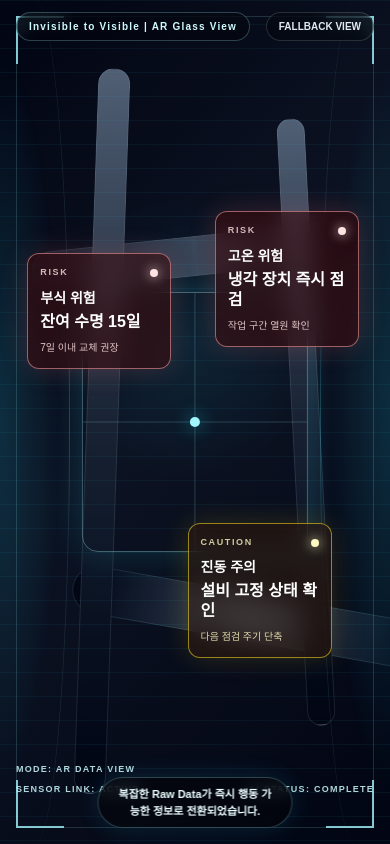
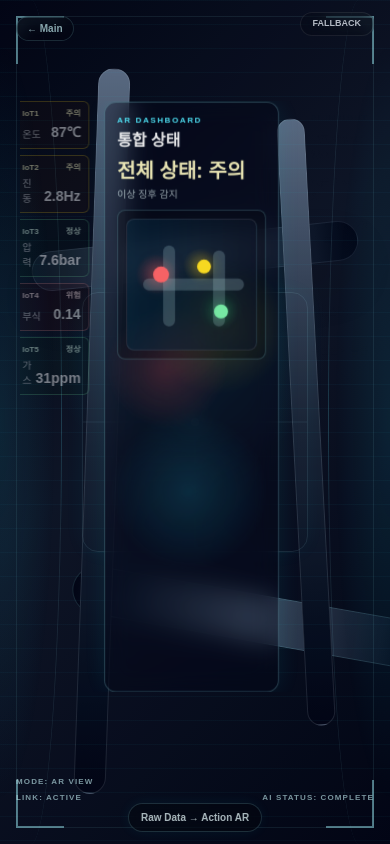
Before and after one commit to rladhEKd/invisible-to-visible, a Next.js app: page /scan in a window 390 px wide. Built offline with nearby package versions, Linux system fonts and the light colour scheme; no server answers.

Commit message:
Polish scan HUD for iPhone landscape

```diff
--- a/app/scan/page.tsx
+++ b/app/scan/page.tsx
@@ -1,38 +1,26 @@
 "use client";
 
+import Link from "next/link";
 import { useEffect, useRef, useState } from "react";
 
 const analysisSteps = [
-  "Scanning Raw Dataset...",
+  "Scanning Raw Data...",
   "AI Processing...",
-  "Risk Classification...",
+  "Risk Check...",
 ];
 
-const resultCards = [
-  {
-    title: "부식 위험",
-    primary: "잔여 수명 15일",
-    action: "7일 이내 교체 권장",
-    position: "left-[7%] top-[30%]",
-    tone: "border-red-300/55 bg-red-950/50 text-red-100 shadow-[0_0_28px_rgba(248,113,113,0.2)]",
-    label: "RISK",
-  },
-  {
-    title: "고온 위험",
-    primary: "냉각 장치 즉시 점검",
-    action: "작업 구간 열원 확인",
-    position: "right-[8%] top-[25%]",
-    tone: "border-red-300/55 bg-red-950/50 text-red-100 shadow-[0_0_28px_rgba(248,113,113,0.2)]",
-    label: "RISK",
-  },
-  {
-    title: "진동 주의",
-    primary: "설비 고정 상태 확인",
-    action: "다음 점검 주기 단축",
-    position: "right-[15%] bottom-[22%]",
-    tone: "border-yellow-300/55 bg-yellow-950/40 text-yellow-100 shadow-[0_0_28px_rgba(250,204,21,0.16)]",
-    label: "CAUTION",
-  },
+const iotCards = [
+  { id: "IoT1", label: "온도", value: "87℃", state: "주의", tone: "border-yellow-300/40 bg-yellow-950/25 text-yellow-100" },
+  { id: "IoT2", label: "진동", value: "2.8Hz", state: "주의", tone: "border-yellow-300/40 bg-yellow-950/25 text-yellow-100" },
+  { id: "IoT3", label: "압력", value: "7.6bar", state: "정상", tone: "border-green-300/40 bg-green-950/20 text-green-100" },
+  { id: "IoT4", label: "부식", value: "0.14", state: "위험", tone: "border-red-300/40 bg-red-950/30 text-red-100" },
+  { id: "IoT5", label: "가스", value: "31ppm", state: "정상", tone: "border-green-300/40 bg-green-950/20 text-green-100" },
+];
+
+const insights = [
+  "구조 안정성: 양호",
+  "효율 저하 감지",
+  "정비 예상: 23일 후",
 ];
 
 export default function ScanPage() {
@@ -128,79 +116,199 @@ export default function ScanPage() {
         </div>
       )}
 
-      <div className="absolute inset-0 bg-black/18" />
-      <div className="absolute inset-0 bg-[linear-gradient(rgba(34,211,238,0.06)_1px,transparent_1px)] bg-[size:100%_24px]" />
-      <div className="pointer-events-none absolute inset-y-0 left-0 w-[18vw] rounded-r-[55%] border-r border-cyan-200/10 bg-[radial-gradient(ellipse_at_left,rgba(34,211,238,0.16),transparent_62%)] backdrop-blur-[0.4px]" />
-      <div className="pointer-events-none absolute inset-y-0 right-0 w-[18vw] rounded-l-[55%] border-l border-cyan-200/10 bg-[radial-gradient(ellipse_at_right,rgba(34,211,238,0.16),transparent_62%)] backdrop-blur-[0.4px]" />
+      <div className="absolute inset-0 bg-black/10" />
+      <div className="absolute inset-0 bg-[linear-gradient(rgba(34,211,238,0.035)_1px,transparent_1px)] bg-[size:100%_24px]" />
+      <div className="pointer-events-none absolute inset-y-0 left-0 w-[16vw] rounded-r-[55%] border-r border-cyan-200/10 bg-[radial-gradient(ellipse_at_left,rgba(34,211,238,0.1),transparent_64%)] backdrop-blur-[0.4px]" />
+      <div className="pointer-events-none absolute inset-y-0 right-0 w-[16vw] rounded-l-[55%] border-l border-cyan-200/10 bg-[radial-gradient(ellipse_at_right,rgba(34,211,238,0.1),transparent_64%)] backdrop-blur-[0.4px]" />
 
-      <div className="absolute left-4 top-3 z-20 rounded-full border border-cyan-200/25 bg-black/30 px-3 py-1.5 text-[10px] font-semibold tracking-[0.12em] text-cyan-100 backdrop-blur sm:left-6 sm:top-5 sm:px-4 sm:py-2 sm:text-xs">
-        Invisible to Visible | AR Glass View
+      <Link
+        href="/"
+        className="absolute left-4 top-4 z-30 rounded-full border border-cyan-200/15 bg-black/15 px-2.5 py-1 text-[10px] font-semibold text-cyan-100/65 backdrop-blur transition hover:border-cyan-200/45 hover:bg-cyan-300/10 hover:text-cyan-100"
+      >
+        ← Main
+      </Link>
+
+      <div
+        className={`absolute right-4 top-3 z-20 rounded-full border border-white/10 bg-black/20 px-3 py-1 text-[9px] font-semibold text-slate-200 backdrop-blur transition-opacity duration-700 lg:right-6 lg:top-5 lg:px-4 lg:py-1.5 lg:text-xs ${
+          isAnalysisComplete ? "opacity-80" : "opacity-35"
+        }`}
+      >
+        {isCameraReady ? "LIVE" : "FALLBACK"}
       </div>
 
-      <div className="absolute right-4 top-3 z-20 rounded-full border border-white/15 bg-black/30 px-3 py-1.5 text-[10px] font-semibold text-slate-200 backdrop-blur sm:right-6 sm:top-5 sm:px-4 sm:py-2 sm:text-xs">
-        {isCameraReady ? "LIVE CAMERA" : "FALLBACK VIEW"}
+      <div
+        className={`absolute left-4 bottom-10 z-20 space-y-1 text-[8px] font-semibold tracking-[0.14em] text-cyan-100/85 transition-opacity duration-700 lg:left-6 lg:bottom-16 lg:space-y-1.5 lg:text-[10px] ${
+          isAnalysisComplete ? "opacity-70" : "opacity-25"
+        }`}
+      >
+        <p>MODE: AR VIEW</p>
+        <p>LINK: ACTIVE</p>
       </div>
 
-      <div className="absolute left-4 bottom-12 z-20 space-y-1.5 text-[9px] font-semibold tracking-[0.14em] text-cyan-100/85 sm:left-6 sm:bottom-16 sm:text-[10px]">
-        <p>MODE: AR DATA VIEW</p>
-        <p>SENSOR LINK: ACTIVE</p>
-      </div>
-
-      <div className="absolute right-4 bottom-12 z-20 text-[9px] font-semibold tracking-[0.14em] text-cyan-100/85 sm:right-6 sm:bottom-16 sm:text-[10px]">
+      <div
+        className={`absolute right-4 bottom-10 z-20 text-[8px] font-semibold tracking-[0.14em] text-cyan-100/85 transition-opacity duration-700 lg:right-6 lg:bottom-16 lg:text-[10px] ${
+          isAnalysisComplete ? "opacity-70" : "opacity-25"
+        }`}
+      >
         AI STATUS: {isAnalysisComplete ? "COMPLETE" : "ANALYZING"}
       </div>
 
-      <div className="pointer-events-none absolute inset-4 z-10 border border-cyan-200/16 sm:inset-6" />
-      <div className="pointer-events-none absolute left-4 top-4 z-10 h-12 w-12 border-l-2 border-t-2 border-cyan-200/80 sm:left-6 sm:top-6 sm:h-16 sm:w-16" />
-      <div className="pointer-events-none absolute right-4 top-4 z-10 h-12 w-12 border-r-2 border-t-2 border-cyan-200/80 sm:right-6 sm:top-6 sm:h-16 sm:w-16" />
-      <div className="pointer-events-none absolute bottom-4 left-4 z-10 h-12 w-12 border-b-2 border-l-2 border-cyan-200/80 sm:bottom-6 sm:left-6 sm:h-16 sm:w-16" />
-      <div className="pointer-events-none absolute bottom-4 right-4 z-10 h-12 w-12 border-b-2 border-r-2 border-cyan-200/80 sm:bottom-6 sm:right-6 sm:h-16 sm:w-16" />
+      <div
+        className={`pointer-events-none absolute inset-4 z-10 border border-cyan-200/16 transition-opacity duration-700 lg:inset-6 ${
+          isAnalysisComplete ? "opacity-55" : "opacity-15"
+        }`}
+      />
+      <div
+        className={`pointer-events-none absolute left-4 top-4 z-10 h-12 w-12 border-l-2 border-t-2 border-cyan-200/80 transition-opacity duration-700 lg:left-6 lg:top-6 lg:h-16 lg:w-16 ${
+          isAnalysisComplete ? "opacity-60" : "opacity-20"
+        }`}
+      />
+      <div
+        className={`pointer-events-none absolute right-4 top-4 z-10 h-12 w-12 border-r-2 border-t-2 border-cyan-200/80 transition-opacity duration-700 lg:right-6 lg:top-6 lg:h-16 lg:w-16 ${
+          isAnalysisComplete ? "opacity-60" : "opacity-20"
+        }`}
+      />
+      <div
+        className={`pointer-events-none absolute bottom-4 left-4 z-10 h-12 w-12 border-b-2 border-l-2 border-cyan-200/80 transition-opacity duration-700 lg:bottom-6 lg:left-6 lg:h-16 lg:w-16 ${
+          isAnalysisComplete ? "opacity-60" : "opacity-20"
+        }`}
+      />
+      <div
+        className={`pointer-events-none absolute bottom-4 right-4 z-10 h-12 w-12 border-b-2 border-r-2 border-cyan-200/80 transition-opacity duration-700 lg:bottom-6 lg:right-6 lg:h-16 lg:w-16 ${
+          isAnalysisComplete ? "opacity-60" : "opacity-20"
+        }`}
+      />
 
-      <div className="pointer-events-none absolute left-1/2 top-1/2 z-10 h-[42vh] max-h-[260px] min-h-[130px] w-[58vw] max-w-[520px] -translate-x-1/2 -translate-y-1/2 rounded-2xl border border-cyan-200/35 shadow-[0_0_36px_rgba(34,211,238,0.18)]">
+      <div
+        className={`pointer-events-none absolute left-1/2 top-1/2 z-10 h-[42vh] max-h-[260px] min-h-[130px] w-[58vw] max-w-[520px] -translate-x-1/2 -translate-y-1/2 rounded-2xl border border-cyan-200/25 shadow-[0_0_24px_rgba(34,211,238,0.1)] transition-opacity duration-700 ${
+          isAnalysisComplete ? "opacity-45" : "opacity-28"
+        }`}
+      >
         <div className="absolute left-1/2 top-0 h-full w-px -translate-x-1/2 bg-cyan-200/20" />
         <div className="absolute left-0 top-1/2 h-px w-full -translate-y-1/2 bg-cyan-200/20" />
         {!isAnalysisComplete && (
-          <div className="absolute left-0 top-1/2 h-px w-full -translate-y-1/2 bg-cyan-200 shadow-[0_0_20px_rgba(34,211,238,0.9)] animate-pulse" />
+          <div className="absolute left-0 top-1/2 h-px w-full -translate-y-1/2 animate-pulse bg-cyan-200/80 shadow-[0_0_14px_rgba(34,211,238,0.55)]" />
         )}
-        <div className="absolute left-1/2 top-1/2 h-2.5 w-2.5 -translate-x-1/2 -translate-y-1/2 rounded-full bg-cyan-200 shadow-[0_0_18px_rgba(34,211,238,0.8)]" />
+        <div className="absolute left-1/2 top-1/2 h-2 w-2 -translate-x-1/2 -translate-y-1/2 rounded-full bg-cyan-200/80 shadow-[0_0_12px_rgba(34,211,238,0.45)]" />
       </div>
 
-      {!isAnalysisComplete && (
-        <div className="absolute left-1/2 top-[18%] z-20 w-[min(72vw,360px)] -translate-x-1/2 rounded-full border border-cyan-200/25 bg-black/38 px-4 py-2 text-center shadow-[0_0_28px_rgba(34,211,238,0.14)] backdrop-blur sm:top-[16%]">
-          <span className="text-xs font-bold text-cyan-100 sm:text-sm">
+      <div
+        className={`absolute left-1/2 top-[18%] z-20 w-[min(68vw,320px)] -translate-x-1/2 rounded-full border border-cyan-200/18 bg-black/28 px-4 py-1.5 text-center shadow-[0_0_18px_rgba(34,211,238,0.08)] backdrop-blur transition-all duration-500 sm:top-[16%] ${
+          isAnalysisComplete
+            ? "-translate-y-2 opacity-0"
+            : "translate-y-0 opacity-100"
+        }`}
+      >
+        <span className="text-xs font-bold text-cyan-100/90 sm:text-sm">
           {analysisSteps[analysisStep]}
         </span>
       </div>
-      )}
 
-      {isAnalysisComplete &&
-        resultCards.map((card) => (
-          <article
-            key={card.title}
-            className={`absolute z-20 w-36 rounded-xl border p-3 opacity-100 backdrop-blur-md transition-all duration-700 sm:w-44 sm:p-4 ${card.position} ${card.tone}`}
+      <section
+        className={`pointer-events-none absolute inset-x-5 top-[12%] z-20 grid h-[70vh] grid-cols-[0.55fr_1.75fr_0.82fr] gap-2 overflow-hidden text-cyan-50 transition-opacity duration-500 lg:inset-x-10 lg:top-[15%] lg:h-[68vh] lg:grid-cols-[0.8fr_1.55fr_0.95fr] lg:gap-3 ${
+          isAnalysisComplete ? "opacity-100" : "opacity-0"
+        }`}
       >
-            <div className="flex items-center justify-between gap-2">
-              <p className="text-[9px] font-bold tracking-[0.18em] opacity-80 sm:text-[10px]">
-                {card.label}
+          <aside
+            className={`grid content-start gap-1.5 transition-all delay-300 duration-700 lg:gap-2 ${
+              isAnalysisComplete
+                ? "translate-x-0 opacity-100"
+                : "-translate-x-3 opacity-0"
+            }`}
+          >
+            {iotCards.map((card) => (
+              <div
+                key={card.id}
+                className={`rounded-md border px-2 py-1.5 backdrop-blur-md lg:rounded-lg lg:px-2.5 lg:py-2 ${card.tone}`}
+              >
+                <div className="flex items-center justify-between gap-1 text-[8px] font-bold lg:gap-2 lg:text-[9px]">
+                  <span>{card.id}</span>
+                  <span>{card.state}</span>
+                </div>
+                <div className="mt-0.5 flex items-end justify-between gap-1 lg:mt-1 lg:gap-2">
+                  <p className="text-[10px] text-white/80 lg:text-xs">{card.label}</p>
+                  <p className="text-sm font-black text-white lg:text-base">{card.value}</p>
+                </div>
+              </div>
+            ))}
+          </aside>
+
+          <section
+            className={`relative overflow-hidden rounded-xl border border-cyan-200/25 bg-slate-950/34 p-3 shadow-[0_0_28px_rgba(34,211,238,0.1)] backdrop-blur-md transition-all duration-700 lg:rounded-2xl lg:p-4 ${
+              isAnalysisComplete
+                ? "translate-y-0 scale-100 opacity-100"
+                : "translate-y-3 scale-[0.98] opacity-0"
+            }`}
+          >
+            <div className="absolute inset-0 bg-[radial-gradient(circle_at_35%_45%,rgba(239,68,68,0.24),transparent_18%),radial-gradient(circle_at_66%_38%,rgba(250,204,21,0.18),transparent_18%),radial-gradient(circle_at_48%_66%,rgba(34,211,238,0.16),transparent_20%)]" />
+            <div className="relative">
+              <p className="text-[8px] font-bold tracking-[0.2em] text-cyan-300 lg:text-[10px] lg:tracking-[0.24em]">
+                AR DASHBOARD
               </p>
-              <span className="h-2 w-2 rounded-full bg-current shadow-[0_0_12px_currentColor]" />
+              <h1 className="mt-0.5 text-base font-bold text-white/95 lg:mt-1 lg:text-xl">
+                통합 상태
+              </h1>
+              <p className="mt-1 text-xl font-black text-yellow-100/95 lg:mt-2 lg:text-2xl">
+                전체 상태: 주의
+              </p>
+              <p className="mt-0.5 text-[10px] text-cyan-50/65 lg:mt-1 lg:text-xs">
+                이상 징후 감지
+              </p>
+
+              <div className="mt-2 h-[35vh] max-h-[150px] rounded-lg border border-cyan-200/20 bg-black/20 p-2 lg:mt-4 lg:h-[26vh] lg:max-h-none lg:rounded-xl lg:p-3">
+                <div className="relative h-full overflow-hidden rounded-lg border border-white/10 bg-[linear-gradient(90deg,rgba(8,47,73,0.48),rgba(15,23,42,0.54)),radial-gradient(circle_at_22%_42%,rgba(239,68,68,0.58),transparent_16%),radial-gradient(circle_at_56%_35%,rgba(250,204,21,0.46),transparent_15%),radial-gradient(circle_at_72%_68%,rgba(34,197,94,0.3),transparent_18%)]">
+                  <div className="absolute left-[12%] top-[45%] h-3 w-[78%] rounded-full bg-cyan-100/20" />
+                  <div className="absolute left-[28%] top-[20%] h-[62%] w-3 rounded-full bg-cyan-100/20" />
+                  <div className="absolute right-[24%] top-[24%] h-[58%] w-3 rounded-full bg-cyan-100/20" />
+                  <div className="absolute left-[20%] top-[36%] h-4 w-4 rounded-full bg-red-400 shadow-[0_0_16px_rgba(248,113,113,0.55)]" />
+                  <div className="absolute left-[54%] top-[31%] h-3.5 w-3.5 rounded-full bg-yellow-300 shadow-[0_0_14px_rgba(250,204,21,0.48)]" />
+                  <div className="absolute right-[22%] bottom-[24%] h-3.5 w-3.5 rounded-full bg-green-300 shadow-[0_0_12px_rgba(74,222,128,0.42)]" />
                 </div>
-            <h2 className="mt-2 text-sm font-bold text-white sm:text-base">
-              {card.title}
-            </h2>
-            <p className="mt-1 text-base font-black leading-tight text-white sm:text-lg">
-              {card.primary}
+              </div>
+            </div>
+          </section>
+
+          <aside
+            className={`flex flex-col gap-2 transition-all delay-500 duration-700 lg:gap-3 ${
+              isAnalysisComplete
+                ? "translate-x-0 opacity-100"
+                : "translate-x-3 opacity-0"
+            }`}
+          >
+            <div className="rounded-xl border border-cyan-200/20 bg-slate-950/35 p-2.5 backdrop-blur-md lg:rounded-2xl lg:p-3">
+              <p className="text-[8px] font-bold tracking-[0.18em] text-cyan-300 lg:text-[10px] lg:tracking-[0.22em]">
+                AI INSIGHT
               </p>
-            <p className="mt-2 text-[10px] leading-4 opacity-85 sm:text-xs">
-              {card.action}
+              <div className="mt-2 space-y-1.5 text-[10px] lg:mt-3 lg:space-y-2 lg:text-xs">
+                {insights.map((item) => (
+                  <p key={item} className="border-b border-white/10 pb-1.5 lg:pb-2">
+                    {item}
                   </p>
-          </article>
                 ))}
+              </div>
+            </div>
+            <div className="rounded-xl border border-yellow-300/25 bg-yellow-950/20 p-2.5 text-yellow-100 backdrop-blur-md lg:rounded-2xl lg:p-3">
+              <p className="text-[8px] font-bold tracking-[0.18em] lg:text-[10px] lg:tracking-[0.22em]">
+                ACTION
+              </p>
+              <p className="mt-1 text-sm font-black text-white lg:mt-2 lg:text-lg">
+                펌프 2 점검
+              </p>
+              <p className="mt-0.5 text-[10px] opacity-80 lg:mt-1 lg:text-xs">
+                우선순위 높음
+              </p>
+            </div>
+          </aside>
+      </section>
 
-      <div className="absolute bottom-4 left-1/2 z-20 max-w-[88vw] -translate-x-1/2 rounded-full border border-cyan-200/25 bg-black/38 px-4 py-2 text-center text-[11px] font-semibold text-cyan-50 shadow-[0_0_24px_rgba(34,211,238,0.14)] backdrop-blur sm:bottom-6 sm:text-sm">
+      <div
+        className={`absolute bottom-3 left-1/2 z-20 max-w-[88vw] -translate-x-1/2 rounded-full border border-cyan-200/20 bg-black/30 px-3 py-1.5 text-center text-[10px] font-semibold text-cyan-50/85 shadow-[0_0_16px_rgba(34,211,238,0.08)] backdrop-blur transition-all duration-700 lg:bottom-6 lg:px-4 lg:py-2 lg:text-sm ${
+          isAnalysisComplete ? "opacity-85" : "opacity-60"
+        }`}
+      >
         {isAnalysisComplete
-          ? "복잡한 Raw Data가 즉시 행동 가능한 정보로 전환되었습니다."
-          : "현장 Raw Data를 인식하는 중..."}
+          ? "Raw Data → Action AR"
+          : "Raw Data 인식 중"}
       </div>
     </main>
   );
```
Lines whose indentation alone changed are shown as unchanged.
